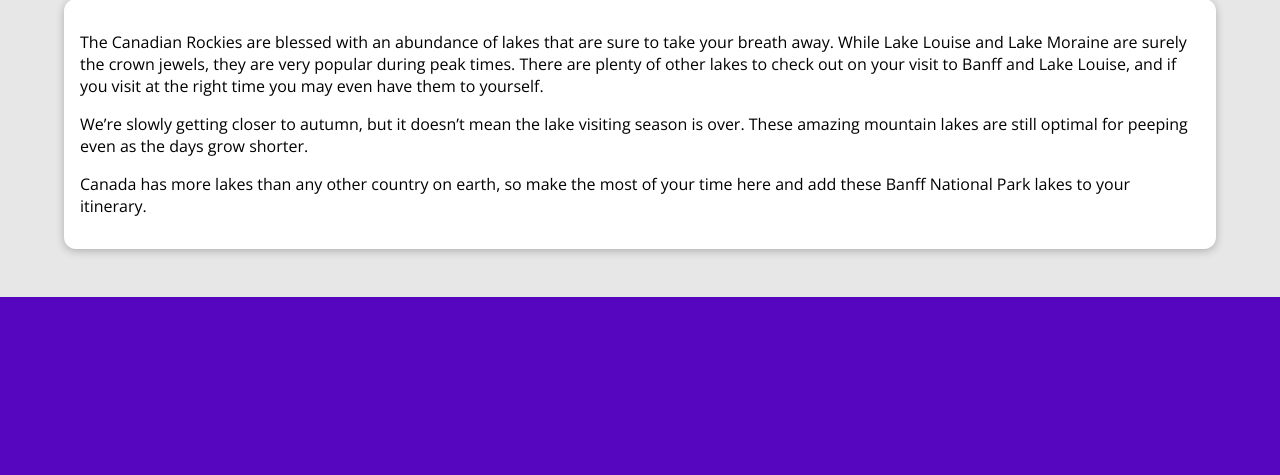
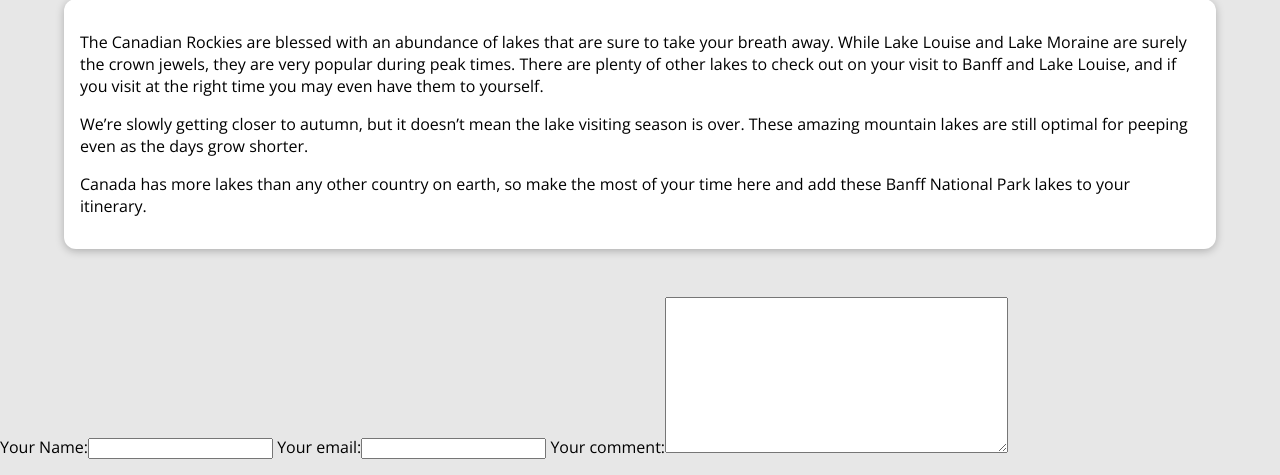
Before and after one commit to NSale/blod_exercise, a Django app: a page that uses blog/templates/blog/post_detail.html in a window 1280 px wide. Shown: the part 529-1004 px from the top of the page. Before the commit the page ends 826 px from the top, so only its background shows below. Run offline with Django 3.2, Linux system fonts and the light colour scheme; data comes from the database, SQL or seed files in the repository.

Commit message:
add comment form

```diff
--- a/blog/forms.py
+++ b/blog/forms.py
@@ -0,0 +1,14 @@
+from django import forms
+
+from .models import Comment
+
+
+class CommentForm(forms.ModelForm):
+    class Meta:
+        model = Comment
+        exclude = ['post']
+        labels = {
+            'user_name': 'Your Name',
+            'user_email': 'Your email',
+            'text': 'Your comment'
+        }
--- a/blog/templates/blog/post_detail.html
+++ b/blog/templates/blog/post_detail.html
@@ -33,7 +33,7 @@
 
     <div>
         <form>
-
+            {{ comment_form }}
         </form>
     </div>
 {% endblock %}
--- a/blog/views.py
+++ b/blog/views.py
@@ -1,5 +1,6 @@
 from django.views.generic import ListView, DetailView
 from blog.models import Post
+from .forms import CommentForm
 
 all_posts = Post.objects.all()
 
@@ -31,4 +32,5 @@
     def get_context_data(self, **kwargs):
         context = super().get_context_data(**kwargs)
         context['tags'] = self.object.tags.all()
+        context['comment_form'] = CommentForm()
         return context
```
